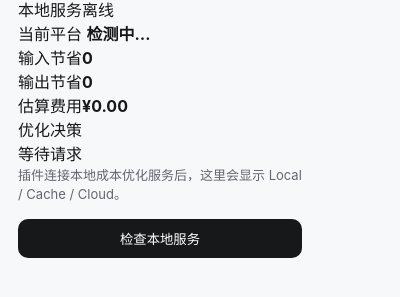
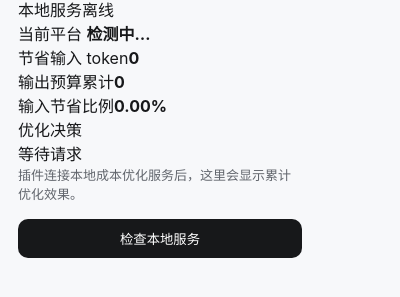
Before and after one commit to SOGOOD-ONE/local-ai-memory, a browser extension: page extension/popup/index.html in a window 400 px wide. Shown: the part 41-338 px from the top of the page. Drawn offline with Linux system fonts and the light colour scheme; no server answers.

Commit message:
fix: align popup statistics labels

```diff
--- a/extension/popup/index.html
+++ b/extension/popup/index.html
@@ -19,15 +19,15 @@
     </section>
 
     <section class="stats">
-      <div><span>输入节省</span><strong id="savedInput">0</strong></div>
-      <div><span>输出节省</span><strong id="savedOutput">0</strong></div>
-      <div><span>估算费用</span><strong id="savedCost">¥0.00</strong></div>
+      <div><span>节省输入 token</span><strong id="savedInput">0</strong></div>
+      <div><span>输出预算累计</span><strong id="savedOutput">0</strong></div>
+      <div><span>输入节省比例</span><strong id="savedCost">0.00%</strong></div>
     </section>
 
     <section class="decision">
       <div class="label">优化决策</div>
       <div id="decision">等待请求</div>
-      <p id="reason">插件连接本地成本优化服务后，这里会显示 Local / Cache / Cloud。</p>
+      <p id="reason">插件连接本地成本优化服务后，这里会显示累计优化效果。</p>
     </section>
 
     <button id="check">检查本地服务</button>
```
